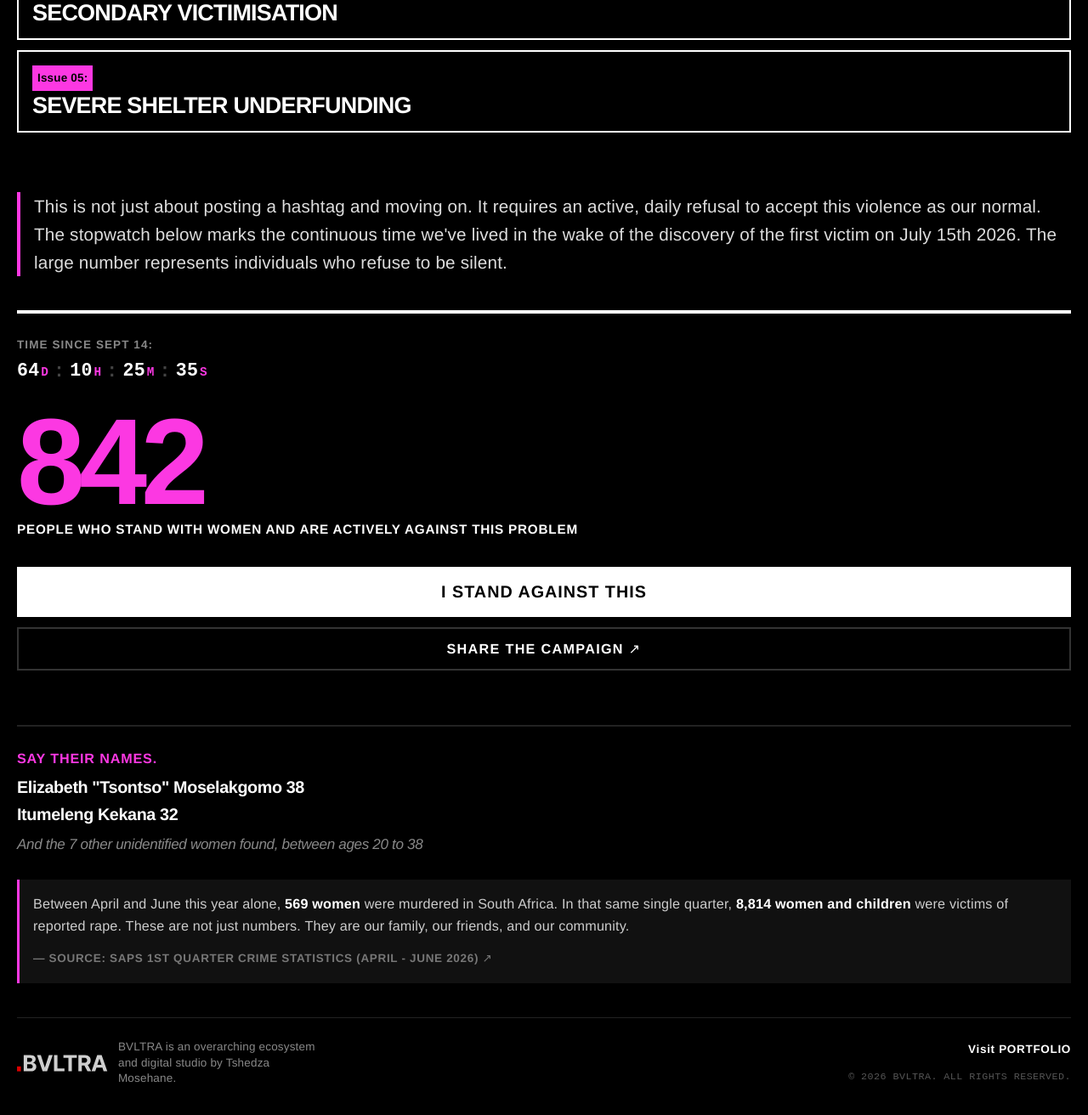
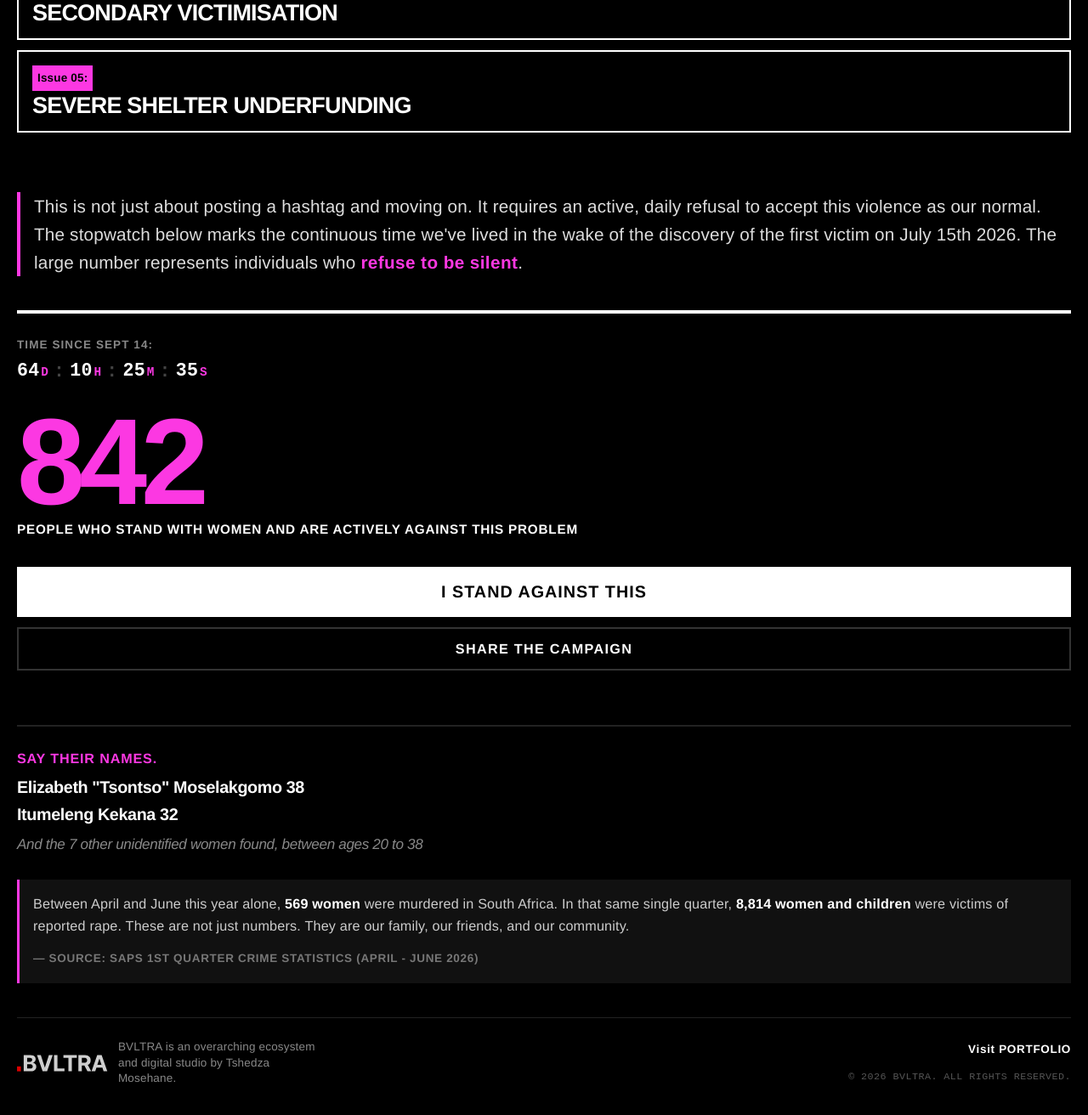
Before and after one commit to BVLTRA/Purple, a React (Vite) app in the folder frontend/: page / in a window 1280 px wide. Shown: the part 2569-3881 px from the top of the page at 85% size. Built offline with nearby package versions, Linux system fonts and the light colour scheme; no server answers; the database is empty.

Commit message:
Refine pledge copy and campaign visuals
Update homepage messaging to emphasize “refuse to be silent” with highlight styling, remove trailing arrow glyphs from the campaign share button and stats citation text, and refresh the campaign image asset.

```diff
--- a/frontend/src/App.jsx
+++ b/frontend/src/App.jsx
@@ -74,7 +74,7 @@ export default function App() {
           This is not just about posting a hashtag and moving on. It requires an active,
           daily refusal to accept this violence as our normal. The stopwatch below marks
           the continuous time we've lived in the wake of the discovery of the first victim on July 15th 2026.
-          The large number represents individuals who refuse to be silent.
+          The large number represents individuals who <span className="frank-highlight">refuse to be silent</span>.
         </p>
       </div>
 
--- a/frontend/src/components/PledgeAction.jsx
+++ b/frontend/src/components/PledgeAction.jsx
@@ -120,7 +120,7 @@ export default function PledgeAction({ startDate }) {
       </button>
 
         <button className="share-btn" onClick={handleShare}>
-          SHARE THE CAMPAIGN ↗
+          SHARE THE CAMPAIGN
         </button>
       </div>
 
@@ -147,7 +147,7 @@ export default function PledgeAction({ startDate }) {
             rel="noreferrer"
             className="stats-citation"
           >
-            — Source: SAPS 1st Quarter Crime Statistics (April - June 2026) ↗
+            — Source: SAPS 1st Quarter Crime Statistics (April - June 2026)
           </a>
         </div>
       </div>
```
Also changed, not shown: frontend/src/assets/image.png.
